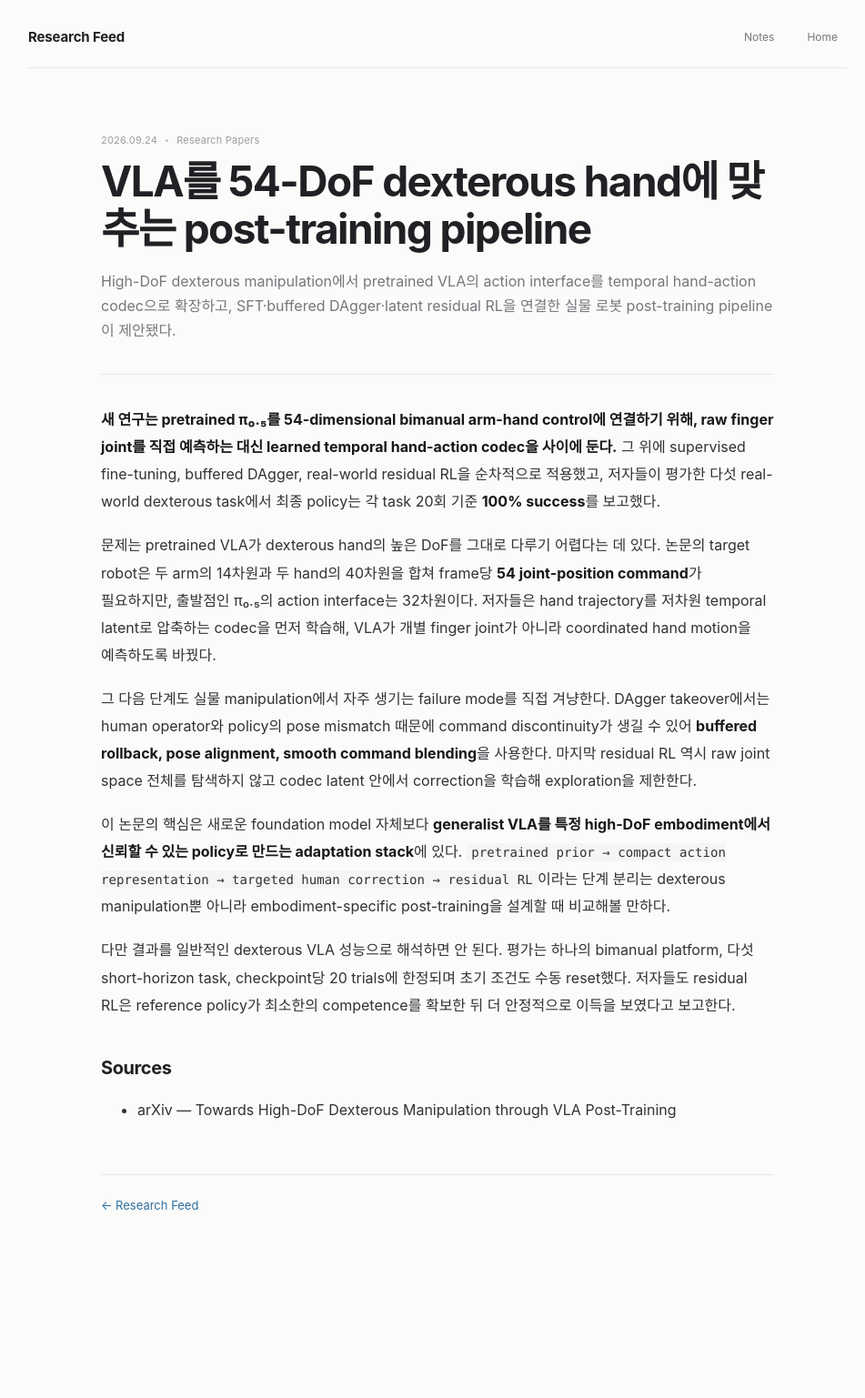
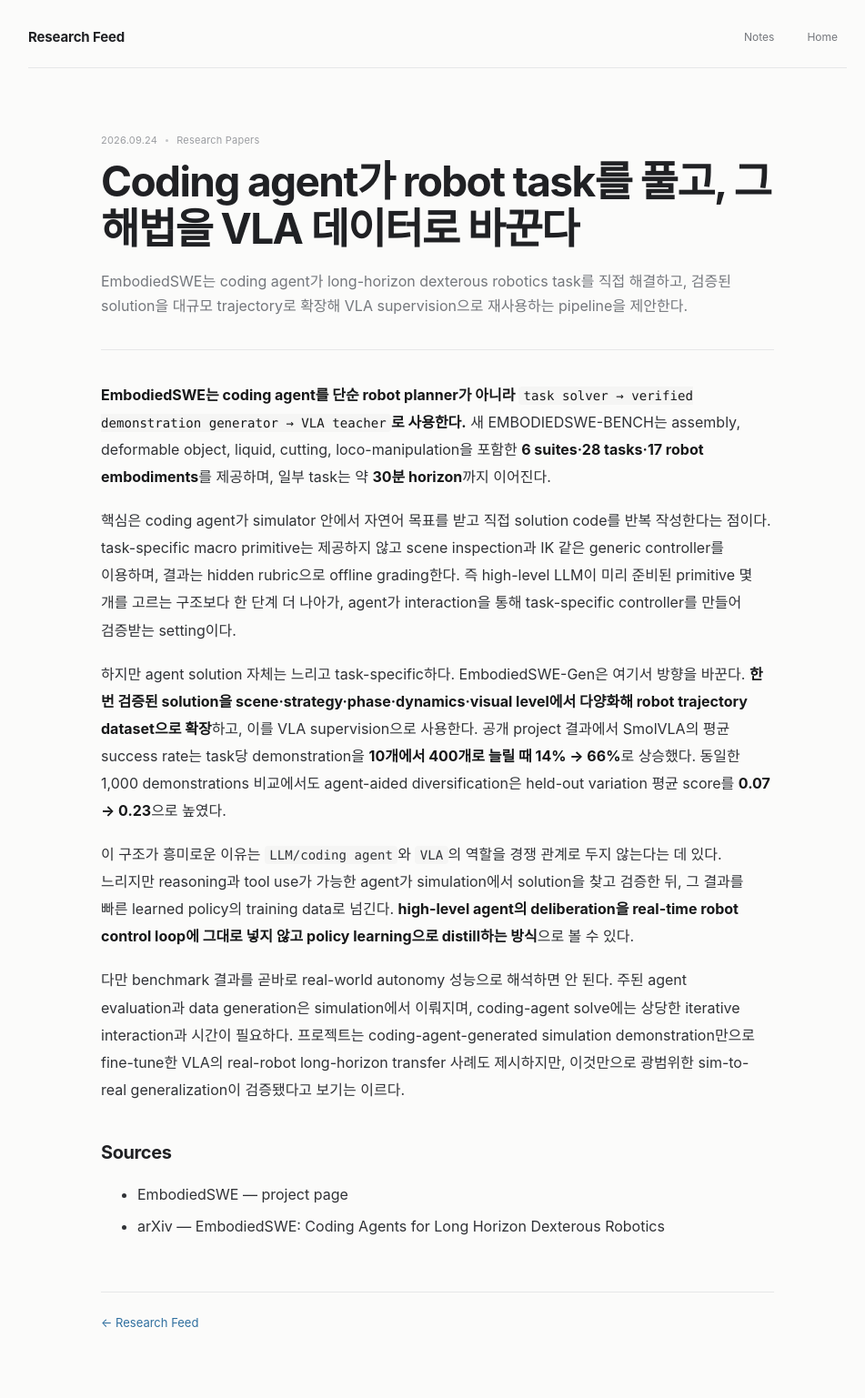
Before and after one commit to nayana224/nayana224.github.io, a Jekyll site: the page built from _research_feed/2026-09-24-research-papers.md, in a window 1280 px wide. Shown: the whole page at 91% size, without its empty margins (159-1110 px from the left). Built offline with Jekyll 4.4.1, drawn with Linux system fonts in a browser that asks for light colours; before the commit the page ends 1408 px from its top, so only the background shows below that.

Commit message:
Update research feed with EmbodiedSWE

```diff
--- a/_research_feed/2026-09-24-research-papers.md
+++ b/_research_feed/2026-09-24-research-papers.md
@@ -1,22 +1,23 @@
 ---
 layout: feed_note
-title: "VLA를 54-DoF dexterous hand에 맞추는 post-training pipeline"
-date: 2026-09-24 14:22:00 +0900
+title: "Coding agent가 robot task를 풀고, 그 해법을 VLA 데이터로 바꾼다"
+date: 2026-09-24 17:57:00 +0900
 channel: research-papers
 channel_label: Research Papers
-summary: "High-DoF dexterous manipulation에서 pretrained VLA의 action interface를 temporal hand-action codec으로 확장하고, SFT·buffered DAgger·latent residual RL을 연결한 실물 로봇 post-training pipeline이 제안됐다."
+summary: "EmbodiedSWE는 coding agent가 long-horizon dexterous robotics task를 직접 해결하고, 검증된 solution을 대규모 trajectory로 확장해 VLA supervision으로 재사용하는 pipeline을 제안한다."
 ---
 
-**새 연구는 pretrained π₀.₅를 54-dimensional bimanual arm-hand control에 연결하기 위해, raw finger joint를 직접 예측하는 대신 learned temporal hand-action codec을 사이에 둔다.** 그 위에 supervised fine-tuning, buffered DAgger, real-world residual RL을 순차적으로 적용했고, 저자들이 평가한 다섯 real-world dexterous task에서 최종 policy는 각 task 20회 기준 **100% success**를 보고했다.
+**EmbodiedSWE는 coding agent를 단순 robot planner가 아니라 `task solver → verified demonstration generator → VLA teacher`로 사용한다.** 새 EMBODIEDSWE-BENCH는 assembly, deformable object, liquid, cutting, loco-manipulation을 포함한 **6 suites·28 tasks·17 robot embodiments**를 제공하며, 일부 task는 약 **30분 horizon**까지 이어진다.
 
-문제는 pretrained VLA가 dexterous hand의 높은 DoF를 그대로 다루기 어렵다는 데 있다. 논문의 target robot은 두 arm의 14차원과 두 hand의 40차원을 합쳐 frame당 **54 joint-position command**가 필요하지만, 출발점인 π₀.₅의 action interface는 32차원이다. 저자들은 hand trajectory를 저차원 temporal latent로 압축하는 codec을 먼저 학습해, VLA가 개별 finger joint가 아니라 coordinated hand motion을 예측하도록 바꿨다.
+핵심은 coding agent가 simulator 안에서 자연어 목표를 받고 직접 solution code를 반복 작성한다는 점이다. task-specific macro primitive는 제공하지 않고 scene inspection과 IK 같은 generic controller를 이용하며, 결과는 hidden rubric으로 offline grading한다. 즉 high-level LLM이 미리 준비된 primitive 몇 개를 고르는 구조보다 한 단계 더 나아가, agent가 interaction을 통해 task-specific controller를 만들어 검증받는 setting이다.
 
-그 다음 단계도 실물 manipulation에서 자주 생기는 failure mode를 직접 겨냥한다. DAgger takeover에서는 human operator와 policy의 pose mismatch 때문에 command discontinuity가 생길 수 있어 **buffered rollback, pose alignment, smooth command blending**을 사용한다. 마지막 residual RL 역시 raw joint space 전체를 탐색하지 않고 codec latent 안에서 correction을 학습해 exploration을 제한한다.
+하지만 agent solution 자체는 느리고 task-specific하다. EmbodiedSWE-Gen은 여기서 방향을 바꾼다. **한 번 검증된 solution을 scene·strategy·phase·dynamics·visual level에서 다양화해 robot trajectory dataset으로 확장**하고, 이를 VLA supervision으로 사용한다. 공개 project 결과에서 SmolVLA의 평균 success rate는 task당 demonstration을 **10개에서 400개로 늘릴 때 14% → 66%**로 상승했다. 동일한 1,000 demonstrations 비교에서도 agent-aided diversification은 held-out variation 평균 score를 **0.07 → 0.23**으로 높였다.
 
-이 논문의 핵심은 새로운 foundation model 자체보다 **generalist VLA를 특정 high-DoF embodiment에서 신뢰할 수 있는 policy로 만드는 adaptation stack**에 있다. `pretrained prior → compact action representation → targeted human correction → residual RL`이라는 단계 분리는 dexterous manipulation뿐 아니라 embodiment-specific post-training을 설계할 때 비교해볼 만하다.
+이 구조가 흥미로운 이유는 `LLM/coding agent`와 `VLA`의 역할을 경쟁 관계로 두지 않는다는 데 있다. 느리지만 reasoning과 tool use가 가능한 agent가 simulation에서 solution을 찾고 검증한 뒤, 그 결과를 빠른 learned policy의 training data로 넘긴다. **high-level agent의 deliberation을 real-time robot control loop에 그대로 넣지 않고 policy learning으로 distill하는 방식**으로 볼 수 있다.
 
-다만 결과를 일반적인 dexterous VLA 성능으로 해석하면 안 된다. 평가는 하나의 bimanual platform, 다섯 short-horizon task, checkpoint당 20 trials에 한정되며 초기 조건도 수동 reset했다. 저자들도 residual RL은 reference policy가 최소한의 competence를 확보한 뒤 더 안정적으로 이득을 보였다고 보고한다.
+다만 benchmark 결과를 곧바로 real-world autonomy 성능으로 해석하면 안 된다. 주된 agent evaluation과 data generation은 simulation에서 이뤄지며, coding-agent solve에는 상당한 iterative interaction과 시간이 필요하다. 프로젝트는 coding-agent-generated simulation demonstration만으로 fine-tune한 VLA의 real-robot long-horizon transfer 사례도 제시하지만, 이것만으로 광범위한 sim-to-real generalization이 검증됐다고 보기는 이르다.
 
 ### Sources
 
-- [arXiv — Towards High-DoF Dexterous Manipulation through VLA Post-Training](https://arxiv.org/abs/2609.19666)
+- [EmbodiedSWE — project page](https://embodiedswe.github.io/)
+- [arXiv — EmbodiedSWE: Coding Agents for Long Horizon Dexterous Robotics](https://arxiv.org/abs/2609.27308)
```
